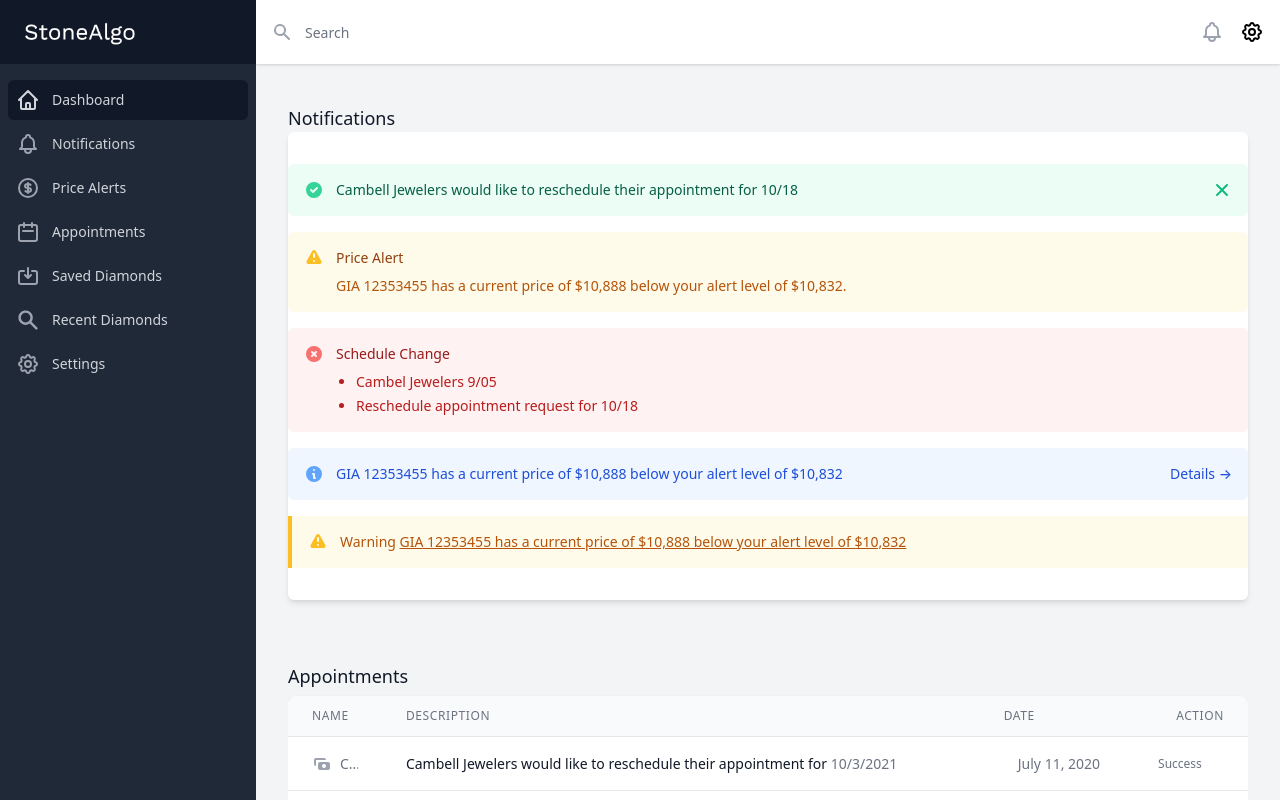
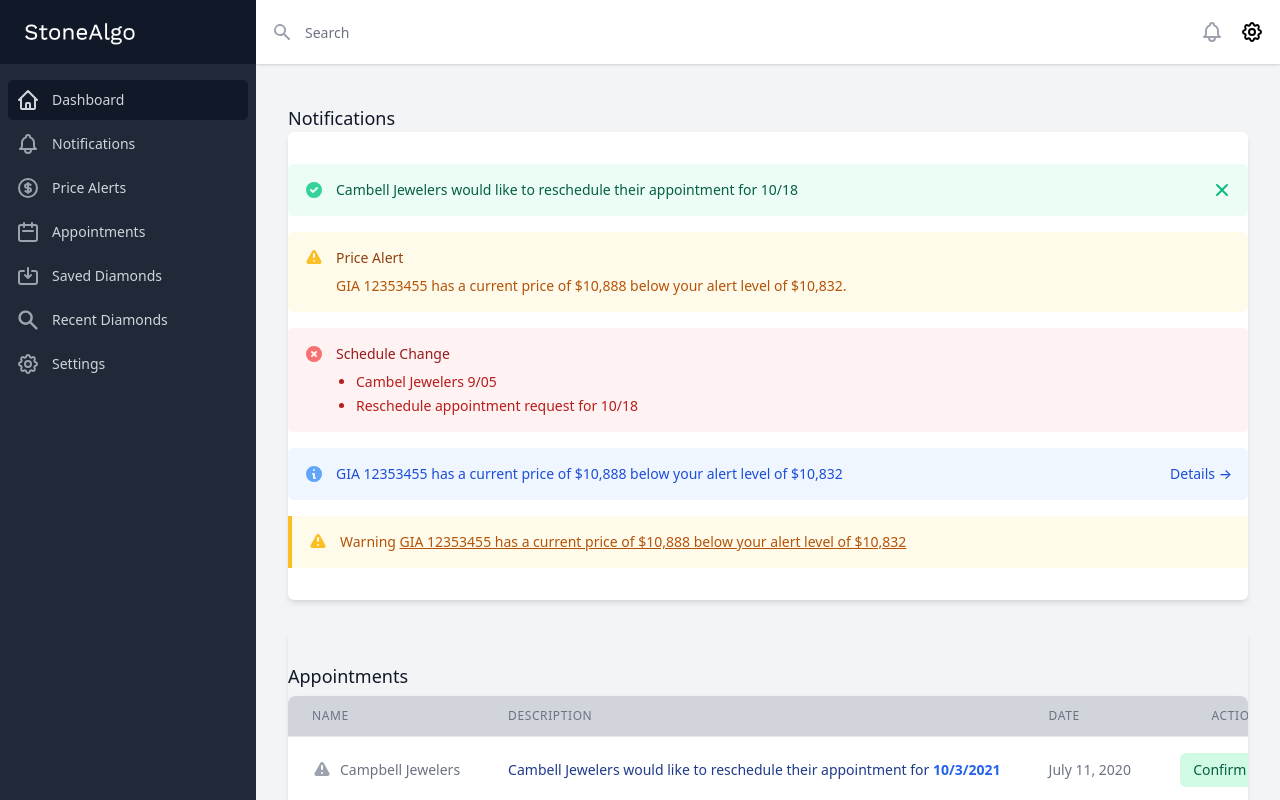
Before and after one commit to greenlightjohnny/tktw, a React app: page / in a window 1280 px wide. Built offline with nearby package versions, Linux system fonts and the light colour scheme.

Commit message:
Update of styling

```diff
--- a/src/features/appointments/app2.tsx
+++ b/src/features/appointments/app2.tsx
@@ -44,6 +44,7 @@
   CheckCircleIcon,
   ChevronDownIcon,
   ChevronRightIcon,
+  ExclamationIcon,
   OfficeBuildingIcon,
   SearchIcon,
 } from "@heroicons/react/solid";
@@ -51,13 +52,14 @@
 const transactions = [
   {
     id: 1,
-    name: "Campbell Jewelwers",
+    name: "Campbell Jewelers",
     href: "#",
     amount: "Cambell Jewelers would like to reschedule their appointment for",
     currency: "10/3/2021",
-    status: "success",
+    status: "Confirm",
     date: "July 11, 2020",
     datetime: "2020-07-11",
+    color: "bg-green-100 text-green-800",
   },
   {
     id: 2,
@@ -65,9 +67,10 @@
     href: "#",
     amount: "Cambell Jewelers would like to reschedule their appointment for",
     currency: "8/19/2021",
-    status: "success",
+    status: "Pending",
     date: "July 11, 2020",
     datetime: "2020-07-11",
+    color: "bg-yellow-100 text-yellow-800",
   },
   {
     id: 1,
@@ -75,16 +78,17 @@
     href: "#",
     amount: "Cambell Jewelers would like to reschedule their appointment for",
     currency: "9/20/2021",
-    status: "success",
+    status: "View",
     date: "July 11, 2020",
     datetime: "2020-07-11",
+    color: "bg-indigo-100 text-gray-800",
   },
   // More transactions...
 ];
 const statusStyles = {
   success: "bg-green-100 text-green-800",
   processing: "bg-yellow-100 text-yellow-800",
-  failed: "bg-gray-100 text-gray-800",
+  failed: "bg-indigo-100 text-gray-800",
 };
 
 function classNames(...classes: string[]) {
@@ -93,7 +97,7 @@
 
 export default function Example() {
   return (
-    <div className="relative  flex flex-col overflow-hidden bg-gray-100 mb-10">
+    <div className="relative  flex flex-col overflow-hidden bg-gray-100 mb-10 shadow-md">
       <h2 className="  mt-8 px-4 text-lg leading-6 font-medium text-gray-900 sm:px-6 lg:px-0">
         Appointments
       </h2>
@@ -163,16 +167,16 @@
               <table className="min-w-full divide-y divide-gray-200">
                 <thead>
                   <tr>
-                    <th className="px-6 py-3 bg-gray-50 text-left text-xs font-medium text-gray-500 uppercase tracking-wider">
+                    <th className="px-6 py-3 bg-gray-300 text-left text-xs font-medium text-gray-500 uppercase tracking-wider">
                       Name
                     </th>
-                    <th className="px-6 py-3 bg-gray-50 text-left text-xs font-medium text-gray-500 uppercase tracking-wider">
+                    <th className="px-6 py-3 bg-gray-300 text-left text-xs font-medium text-gray-500 uppercase tracking-wider">
                       Description
                     </th>
-                    <th className="hidden px-6 py-3 bg-gray-50 text-left text-xs font-medium text-gray-500 uppercase tracking-wider md:block">
+                    <th className="hidden px-6 py-3 bg-gray-300 text-left text-xs font-medium text-gray-500 uppercase tracking-wider md:block">
                       Date
                     </th>
-                    <th className="px-6 py-3 bg-gray-50 text-right text-xs font-medium text-gray-500 uppercase tracking-wider">
+                    <th className="px-6 py-3 bg-gray-300 text-right text-xs font-medium text-gray-500 uppercase tracking-wider">
                       Action
                     </th>
                   </tr>
@@ -180,40 +184,50 @@
                 <tbody className="bg-white divide-y divide-gray-200">
                   {transactions.map((transaction) => (
                     <tr key={transaction.id} className="bg-white">
-                      <td className="max-w-0  px-6 py-4 whitespace-nowrap text-sm text-gray-900">
+                      <td className="  px-6 py-4 whitespace-nowrap text-sm text-gray-900">
                         <div className="flex">
                           <a
                             href={transaction.href}
                             className="group inline-flex space-x-2 truncate text-sm">
-                            <CashIcon
+                            <ExclamationIcon
                               className="flex-shrink-0 h-5 w-5 text-gray-400 group-hover:text-gray-500"
                               aria-hidden="true"
                             />
-                            <p className="text-gray-500 truncate group-hover:text-gray-900">
+                            <p className="text-gray-500  group-hover:text-gray-900">
                               {transaction.name}
                             </p>
                           </a>
                         </div>
                       </td>
                       <td className="px-6 py-4 text-left whitespace-nowrap text-sm text-gray-500">
-                        <span className="text-gray-900 font-medium">
+                        <span className="text-blue-900 font-medium">
                           {transaction.amount}{" "}
                         </span>
-                        {transaction.currency}
+                        <span className="text-blue-600 font-bold">
+                          {transaction.currency}
+                        </span>
                       </td>
-                      <td className="px-6 py-4 text-right whitespace-nowrap text-sm text-gray-500">
+                      <td className="px-6 py-4 text-left whitespace-nowrap text-sm text-gray-500">
                         <time dateTime={transaction.datetime}>
                           {transaction.date}
                         </time>
                       </td>
-                      <td className="hidden px-6 py-4 whitespace-nowrap text-sm text-gray-500 md:block">
-                        <span
+                      <td className="hidden px-6 py-4 whitespace-nowrap text-right text-sm text-gray-500 md:block">
+                        {/* <span
                           className={classNames(
                             // statusStyles[transaction.status],
                             "inline-flex items-center px-2.5 py-0.5 rounded-full text-xs font-medium capitalize"
                           )}>
                           {transaction.status}
-                        </span>
+                        </span> */}
+                        <button
+                          type="button"
+                          className={classNames(
+                            transaction.color,
+                            "inline-flex items-center px-3 py-2 border border-transparent text-sm leading-4 font-medium rounded-md  focus:outline-none focus:ring-2 focus:ring-offset-2 focus:ring-indigo-500"
+                          )}>
+                          {transaction.status}
+                        </button>
                       </td>
                     </tr>
                   ))}
```
